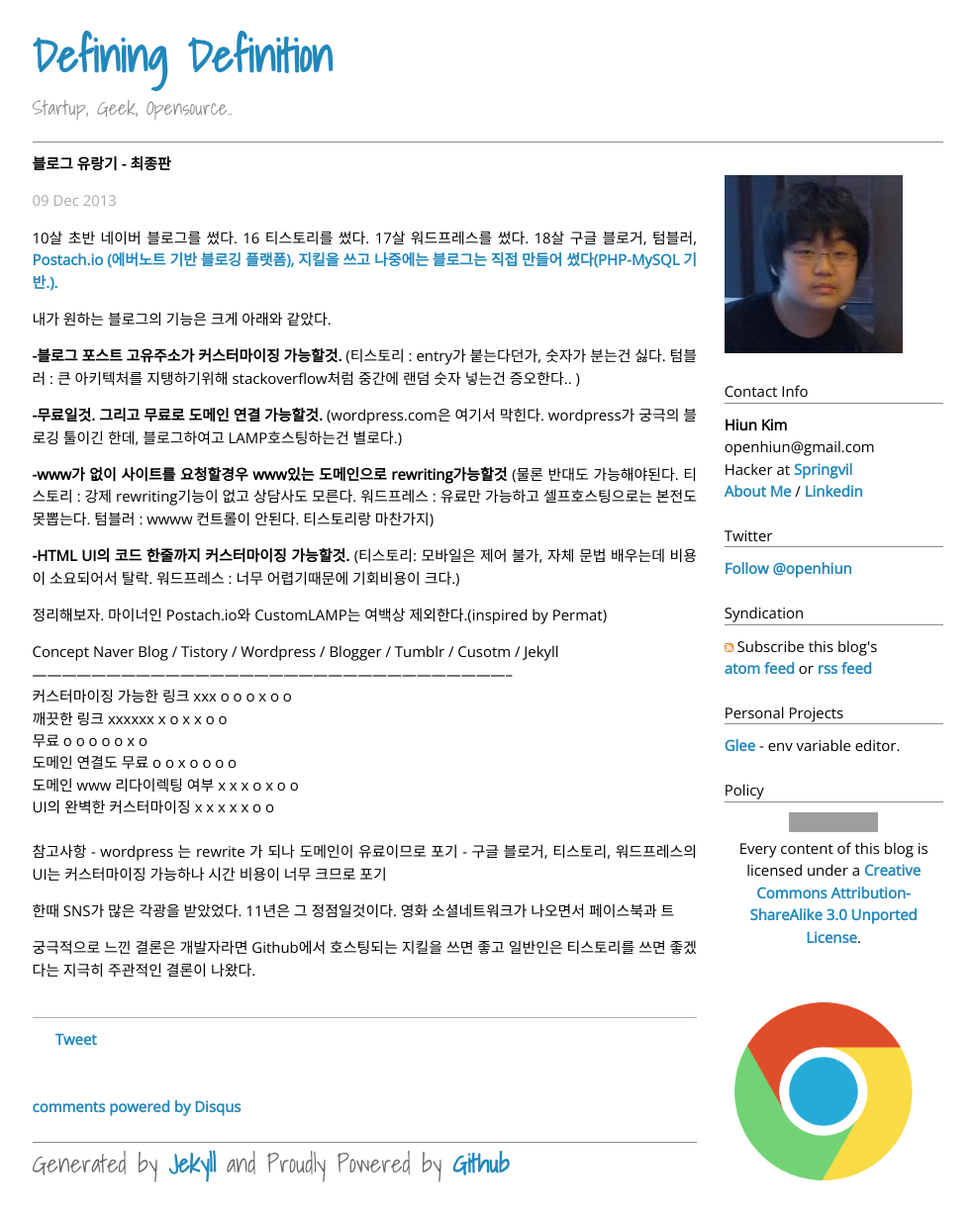
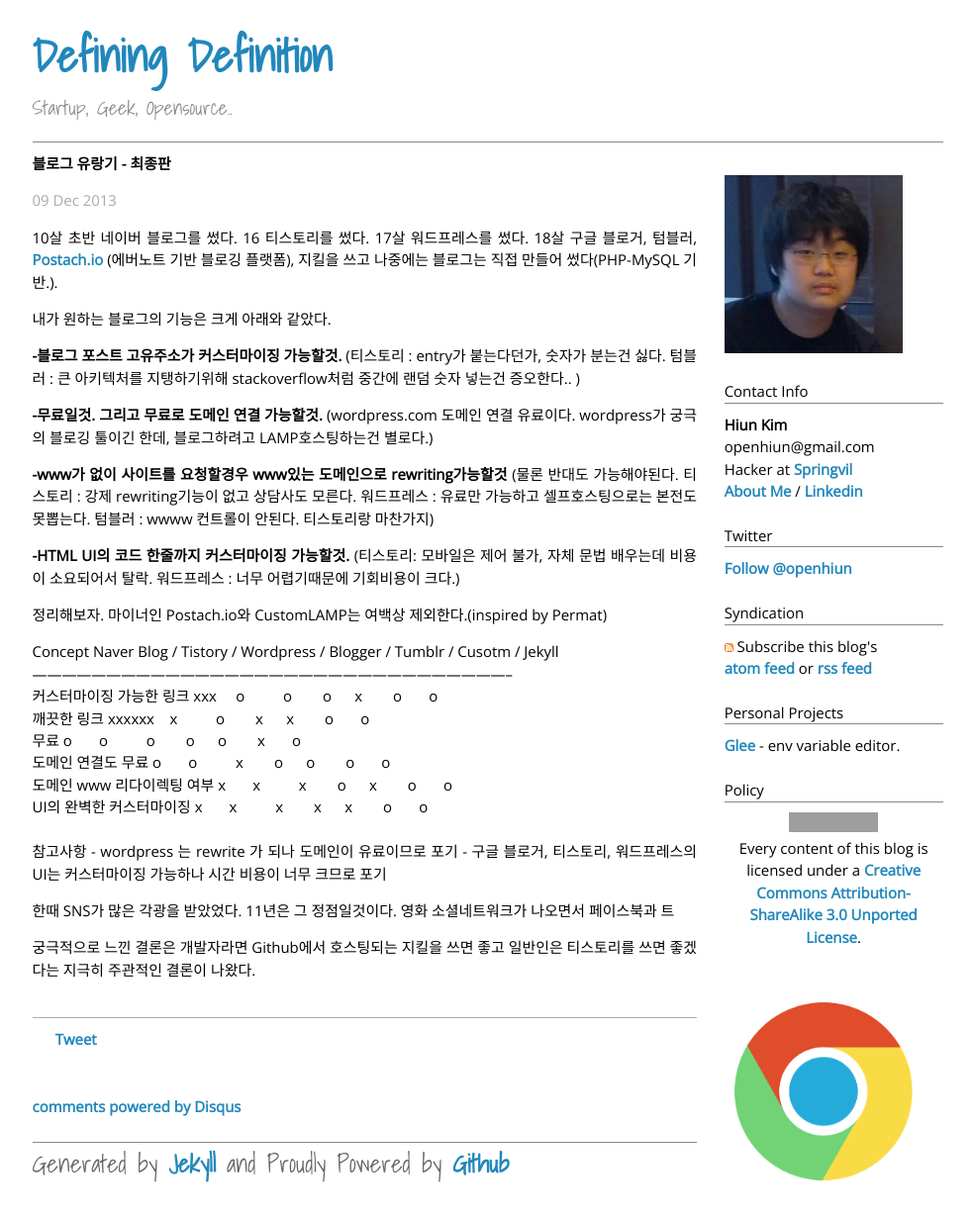
Before and after one commit to Gorski4123/openhiun.github.com, a Jekyll site: the page built from _posts/2013-12-09-blog-traveling.md, in a window 1280 px wide. Shown: the whole page at 99% size, without its empty margins (160-1144 px from the left). Built offline with Jekyll 4.4.1, drawn with Linux system fonts in a browser that asks for light colours; Markdown is read by kramdown in place of the engine named in the settings; comment, search, counter and statistics services are not loaded; some of the changed lines change nothing that is shown; grey boxes are pictures that could not be loaded.

Commit message:
Update 2013-12-09-blog-traveling.md

```diff
--- a/_posts/2013-12-09-blog-traveling.md
+++ b/_posts/2013-12-09-blog-traveling.md
@@ -9,7 +9,7 @@
 10살 초반 네이버 블로그를 썼다.
 16 티스토리를 썼다.
 17살 워드프레스를 썼다.
-18살 구글 블로거, 텀블러, <a href="http://postach.io/">Postach.io (에버노트 기반 블로깅 플랫폼), 지킬을
+18살 구글 블로거, 텀블러, <a href="http://postach.io/">Postach.io</a> (에버노트 기반 블로깅 플랫폼), 지킬을
 쓰고 나중에는 블로그는 직접 만들어 썼다(PHP-MySQL 기반.).
 
 내가 원하는 블로그의 기능은 크게 아래와 같았다.
@@ -19,7 +19,7 @@
 텀블러 : 큰 아키텍처를 지탱하기위해 stackoverflow처럼 중간에 랜덤 숫자 넣는건 증오한다.. )
 
 **-무료일것. 그리고 무료로 도메인 연결 가능할것.**
-(wordpress.com은 여기서 막힌다. wordpress가 궁극의 블로깅 툴이긴 한데, 블로그하여고 LAMP호스팅하는건 별로다.)
+(wordpress.com 도메인 연결 유료이다. wordpress가 궁극의 블로깅 툴이긴 한데, 블로그하려고 LAMP호스팅하는건 별로다.)
 
 **-www가 없이 사이트를 요청할경우 www있는 도메인으로 rewriting가능할것**
 (물론 반대도 가능해야된다.
@@ -35,12 +35,12 @@
 
 Concept                     Naver Blog / Tistory / Wordpress / Blogger / Tumblr / Cusotm / Jekyll<br />
 --------------------------------------------------------------------------------------------------<br />
-커스터마이징 가능한 링크       xxx          o          o          o         x        o       o    <br />
-      깨끗한 링크             xxxxxx        x          o          x         x        o       o    <br />
-         무료                   o           o          o          o         o        x       o    <br />
-  도메인 연결도 무료            o           o          x          o         o        o       o    <br />
-도메인 www 리다이렉팅 여부      x           x          x          o         x        o       o    <br />
- UI의 완벽한 커스터마이징       x           x          x          x         x        o       o    <br />
+커스터마이징 가능한 링크       xxx&nbsp;&nbsp;&nbsp;&nbsp; o&nbsp;&nbsp;&nbsp;&nbsp;&nbsp;&nbsp;&nbsp;&nbsp;&nbsp;&nbsp;o&nbsp;&nbsp;&nbsp;&nbsp;&nbsp;&nbsp;&nbsp;&nbsp;o&nbsp;&nbsp;&nbsp;&nbsp;&nbsp;&nbsp;x&nbsp;&nbsp;&nbsp;&nbsp;&nbsp;&nbsp;&nbsp;&nbsp;o&nbsp;&nbsp;&nbsp;&nbsp;&nbsp;&nbsp;&nbsp;o    <br />
+      깨끗한 링크             xxxxxx&nbsp;&nbsp;&nbsp; x&nbsp;&nbsp;&nbsp;&nbsp;&nbsp;&nbsp;&nbsp;&nbsp;&nbsp;&nbsp;o&nbsp;&nbsp;&nbsp;&nbsp;&nbsp;&nbsp;&nbsp;&nbsp;x&nbsp;&nbsp;&nbsp;&nbsp;&nbsp;&nbsp;x&nbsp;&nbsp;&nbsp;&nbsp;&nbsp;&nbsp;&nbsp;&nbsp;o&nbsp;&nbsp;&nbsp;&nbsp;&nbsp;&nbsp;&nbsp;o    <br />
+         무료                   o&nbsp;&nbsp;&nbsp;&nbsp;&nbsp;&nbsp; o&nbsp;&nbsp;&nbsp;&nbsp;&nbsp;&nbsp;&nbsp;&nbsp;&nbsp;&nbsp;o&nbsp;&nbsp;&nbsp;&nbsp;&nbsp;&nbsp;&nbsp;&nbsp;o&nbsp;&nbsp;&nbsp;&nbsp;&nbsp;&nbsp;o&nbsp;&nbsp;&nbsp;&nbsp;&nbsp;&nbsp;&nbsp;&nbsp;x&nbsp;&nbsp;&nbsp;&nbsp;&nbsp;&nbsp;&nbsp;o    <br />
+  도메인 연결도 무료            o&nbsp;&nbsp;&nbsp;&nbsp;&nbsp;&nbsp; o&nbsp;&nbsp;&nbsp;&nbsp;&nbsp;&nbsp;&nbsp;&nbsp;&nbsp;&nbsp;x&nbsp;&nbsp;&nbsp;&nbsp;&nbsp;&nbsp;&nbsp;&nbsp;o&nbsp;&nbsp;&nbsp;&nbsp;&nbsp;&nbsp;o&nbsp;&nbsp;&nbsp;&nbsp;&nbsp;&nbsp;&nbsp;&nbsp;o&nbsp;&nbsp;&nbsp;&nbsp;&nbsp;&nbsp;&nbsp;o    <br />
+도메인 www 리다이렉팅 여부      x&nbsp;&nbsp;&nbsp;&nbsp;&nbsp;&nbsp; x&nbsp;&nbsp;&nbsp;&nbsp;&nbsp;&nbsp;&nbsp;&nbsp;&nbsp;&nbsp;x&nbsp;&nbsp;&nbsp;&nbsp;&nbsp;&nbsp;&nbsp;&nbsp;o&nbsp;&nbsp;&nbsp;&nbsp;&nbsp;&nbsp;x&nbsp;&nbsp;&nbsp;&nbsp;&nbsp;&nbsp;&nbsp;&nbsp;o&nbsp;&nbsp;&nbsp;&nbsp;&nbsp;&nbsp;&nbsp;o    <br />
+ UI의 완벽한 커스터마이징       x&nbsp;&nbsp;&nbsp;&nbsp;&nbsp;&nbsp; x&nbsp;&nbsp;&nbsp;&nbsp;&nbsp;&nbsp;&nbsp;&nbsp;&nbsp;&nbsp;x&nbsp;&nbsp;&nbsp;&nbsp;&nbsp;&nbsp;&nbsp;&nbsp;x&nbsp;&nbsp;&nbsp;&nbsp;&nbsp;&nbsp;x&nbsp;&nbsp;&nbsp;&nbsp;&nbsp;&nbsp;&nbsp;&nbsp;o&nbsp;&nbsp;&nbsp;&nbsp;&nbsp;&nbsp;&nbsp;o    <br />
  <br />
 참고사항
       - wordpress 는 rewrite 가 되나 도메인이 유료이므로 포기
```
